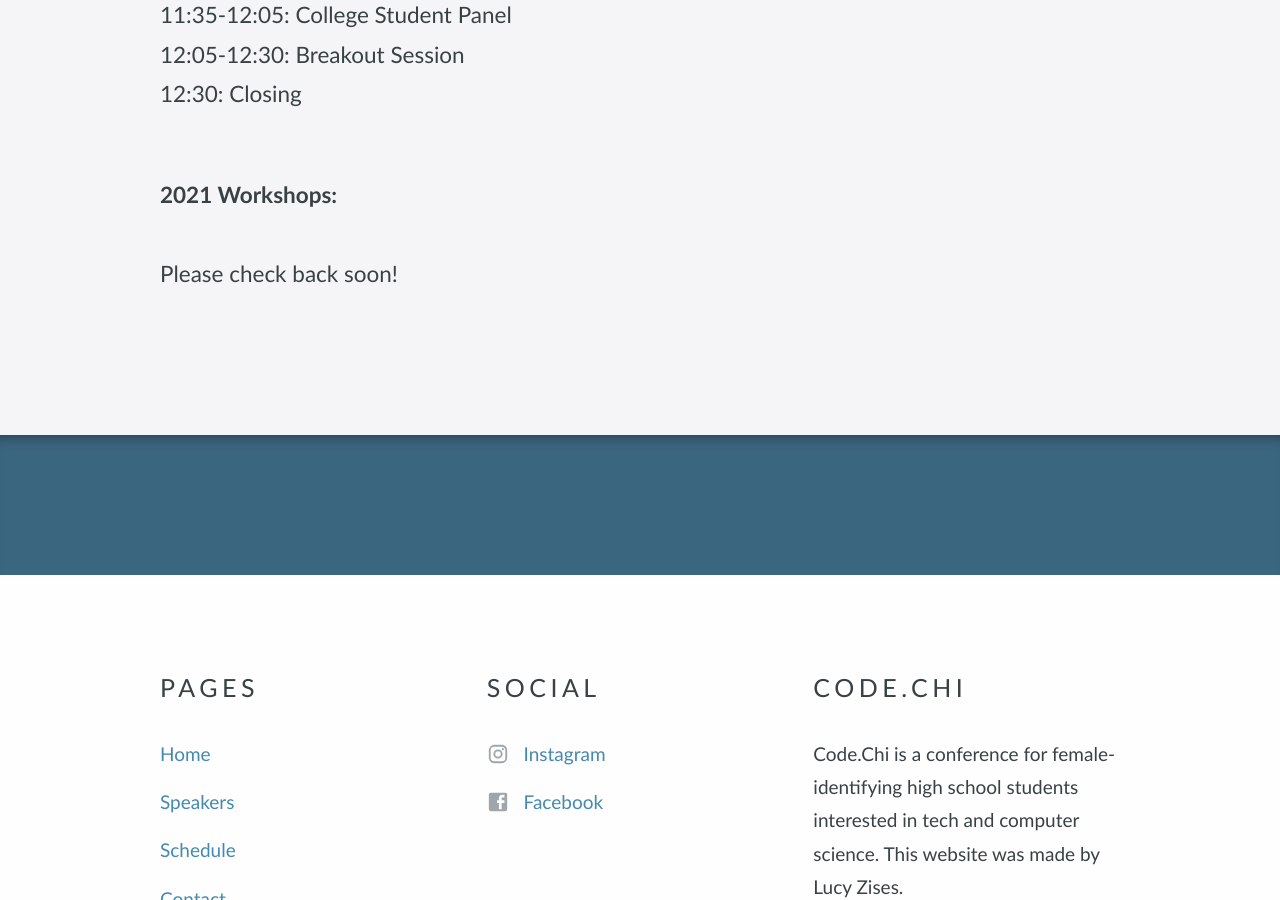
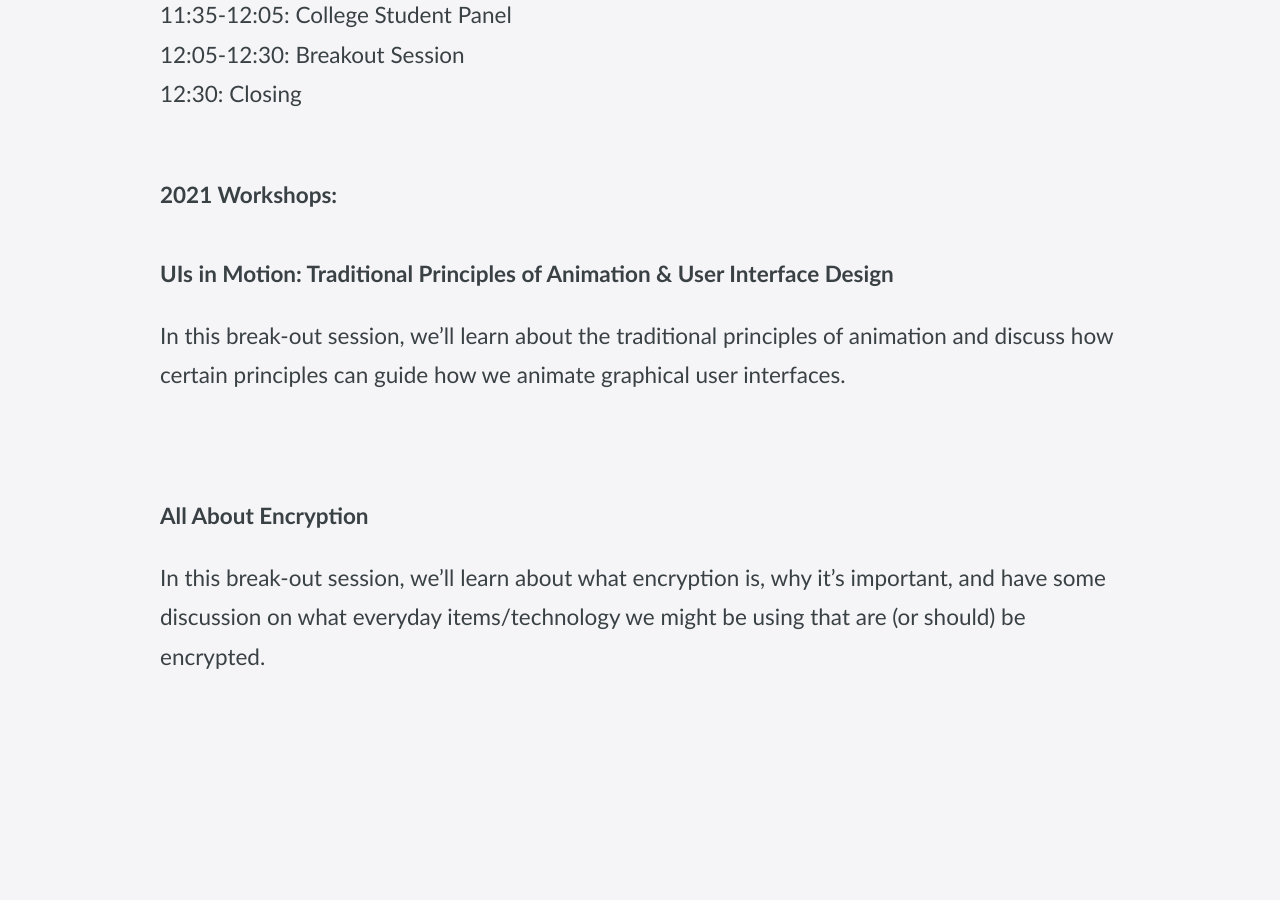
Before and after one commit to awissink/codechi, a Jekyll site: the page built from schedule.html, in a window 1280 px wide and 900 px high, scrolled down 535 px. Built offline with Jekyll 4.4.1, drawn with Linux system fonts in a browser that asks for light colours; some web fonts are replaced.

Commit message:
breakout rooms

```diff
--- a/schedule.html
+++ b/schedule.html
@@ -21,7 +21,23 @@ navigation_order: 2
 	<br>
 <strong>2021 Workshops:</strong>
 <br> <br>
-	Please check back soon!
+
+	<strong>UIs in Motion: Traditional Principles of Animation & User Interface Design</strong><br>
+	<p>
+		In this break-out session, we’ll learn about the traditional principles of animation and discuss
+		how certain principles can guide how we animate graphical user interfaces.
+		</p>
+		<br>
+		<br>
+
+		<strong>All About Encryption</strong><br>
+		<p>
+			In this break-out session, we’ll learn about what encryption is, why it’s important, and have
+			some discussion on what everyday items/technology we might be using that are (or should) be encrypted.
+			</p>
+			<br>
+			<br>
+
 <br>
 <br>
 
```
